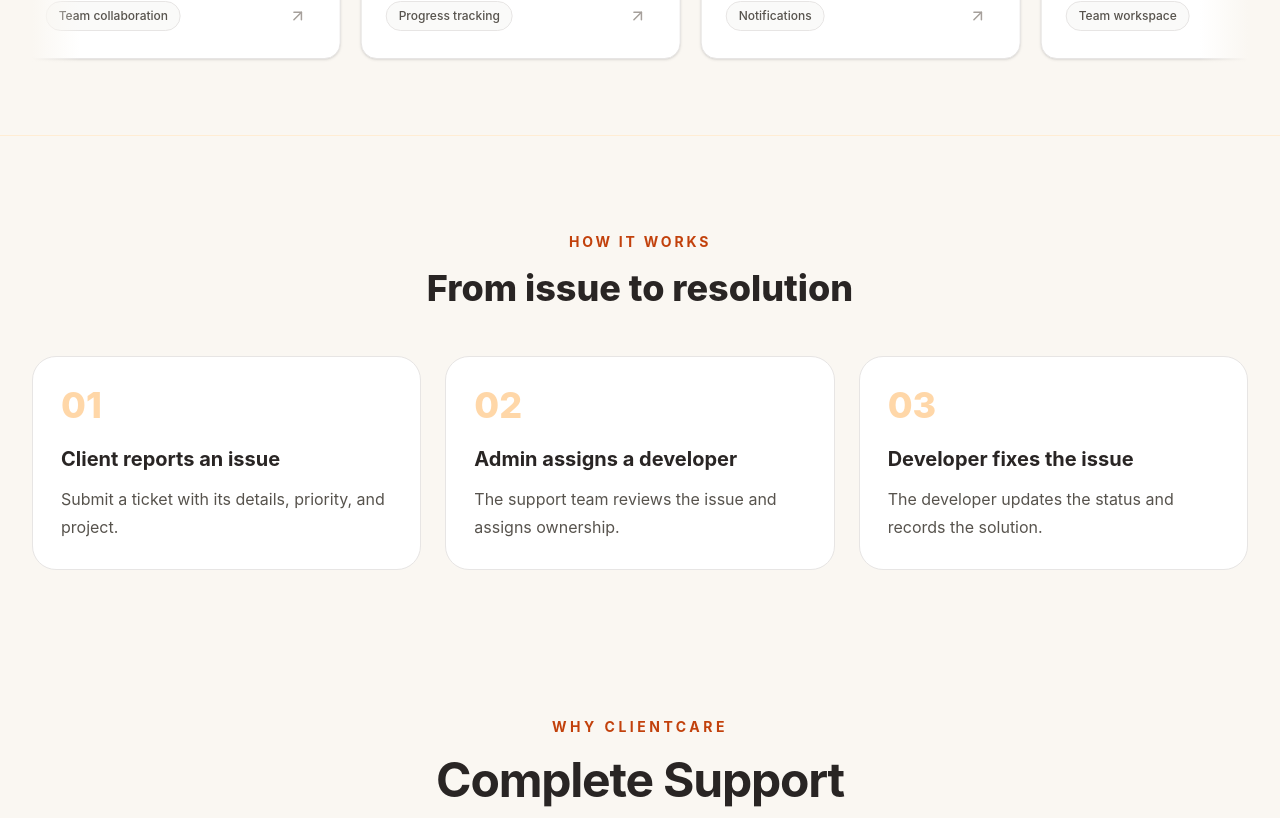
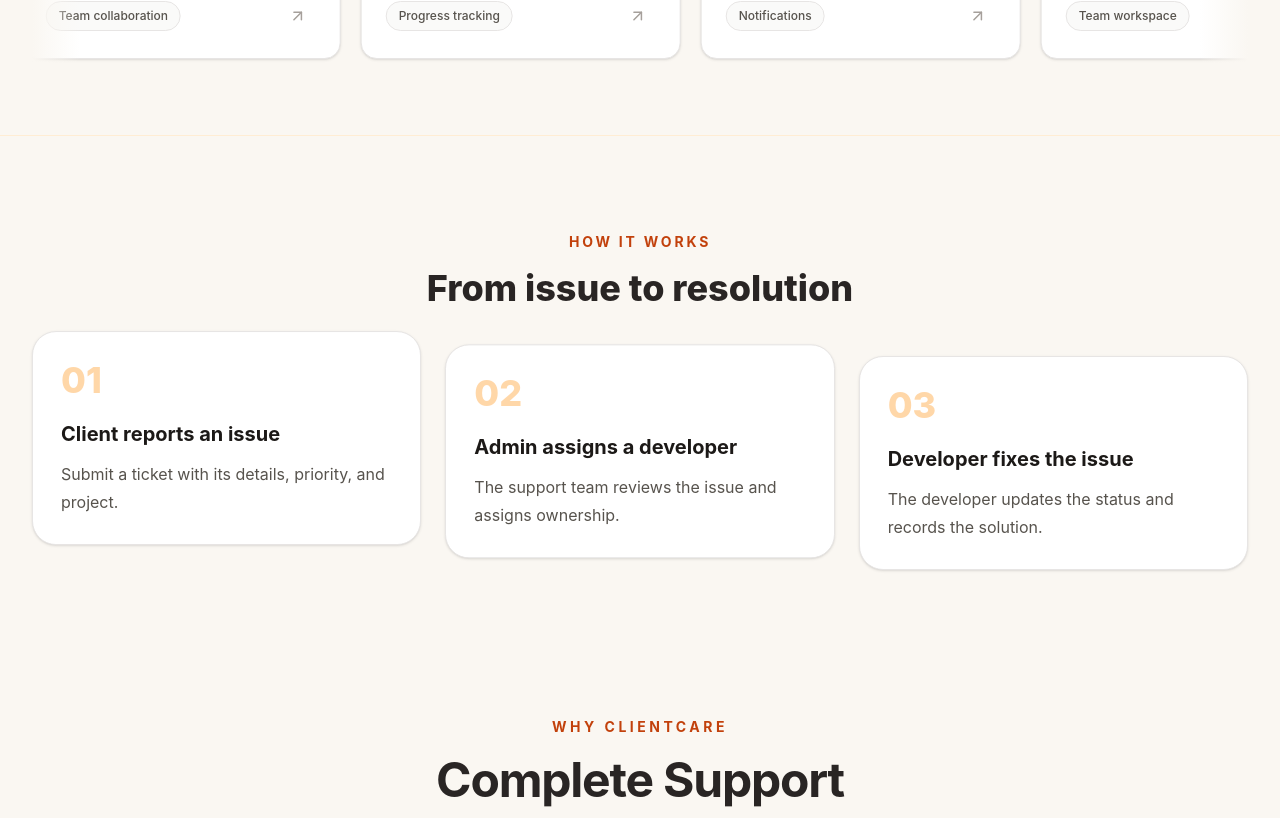
Before and after one commit to Vikas-kumar10/clientcare_frontend, a React app: page / in a window 1280 px wide. Shown: the part 1286-2104 px from the top of the page. Built offline with nearby package versions, Linux system fonts and the light colour scheme; no server answers; the HTML template or start-up script is replaced by a standard one.

Commit message:
step fixed

```diff
--- a/src/components/LandingComponent/WorkflowSection.jsx
+++ b/src/components/LandingComponent/WorkflowSection.jsx
@@ -1,3 +1,6 @@
+
+import { motion, useReducedMotion } from "motion/react";
+
 const steps = [
   {
     number: "01",
@@ -16,35 +19,66 @@ const steps = [
   },
 ];
 
+const clockwiseAnimation = {
+  x: [0, 0, 35, 35, 0],
+  y: [0, -25, -25, 25, 0],
+};
+
 export default function WorkflowSection() {
+  const shouldReduceMotion = useReducedMotion();
+
   return (
-    <section className="py-20 sm:py-24">
+    <section className="overflow-hidden py-20 sm:py-24">
       <div className="mx-auto max-w-7xl px-5 sm:px-8">
+
         <div className="text-center">
           <p className="text-sm font-bold uppercase tracking-[0.2em] text-[#C2410C]">
             How it works
           </p>
+
           <h2 className="mt-4 text-3xl font-extrabold sm:text-4xl">
             From issue to resolution
           </h2>
         </div>
 
         <div className="mt-12 grid gap-6 md:grid-cols-3">
-          {steps.map((step) => (
-            <article
+          {steps.map((step, index) => (
+            <motion.article
               key={step.number}
-              className="rounded-3xl border border-stone-200 bg-white p-7"
+              animate={
+                shouldReduceMotion
+                  ? { x: 0, y: 0 }
+                  : clockwiseAnimation
+              }
+              transition={{
+                duration: 5,
+                repeat: Infinity,
+                ease: "easeInOut",
+                delay: index * 0.6,
+                times: [0, 0.25, 0.5, 0.75, 1],
+              }}
+              whileHover={
+                shouldReduceMotion
+                  ? undefined
+                  : { scale: 1.03 }
+              }
+              className="relative rounded-3xl border border-stone-200 bg-white p-7 shadow-sm transition-shadow hover:shadow-xl"
             >
               <span className="text-4xl font-extrabold text-orange-200">
                 {step.number}
               </span>
-              <h3 className="mt-5 text-xl font-bold">{step.title}</h3>
+
+              <h3 className="mt-5 text-xl font-bold text-stone-900">
+                {step.title}
+              </h3>
+
               <p className="mt-3 leading-7 text-stone-600">
                 {step.description}
               </p>
-            </article>
+            </motion.article>
           ))}
         </div>
+
       </div>
     </section>
   );
```
